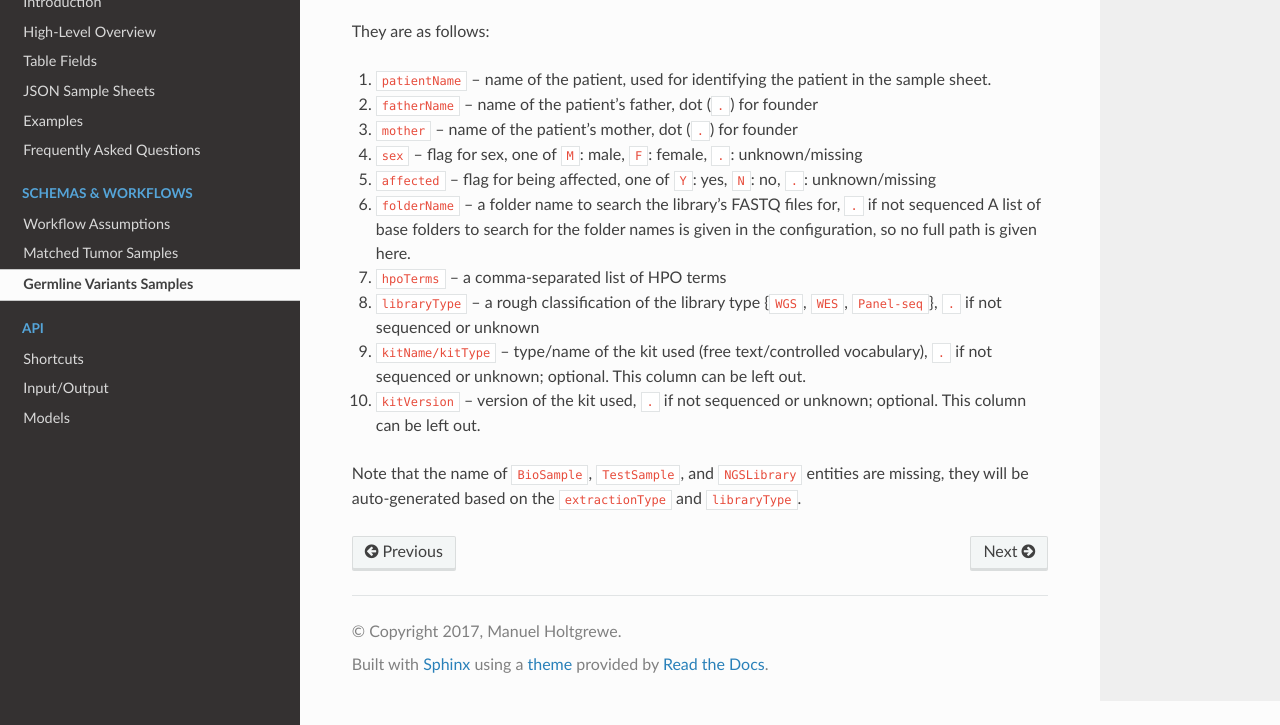
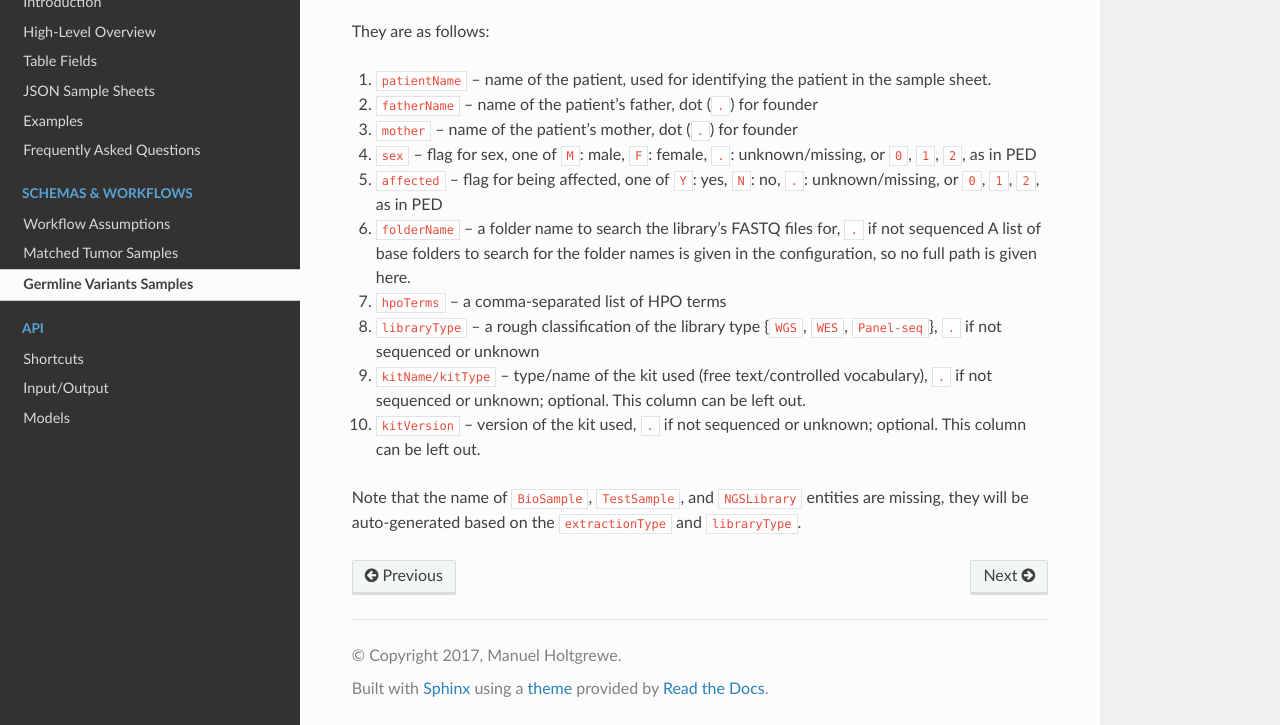
Before and after one commit to bihealth/biomedsheets, a Sphinx documentation site: the page built from docs/source/schema_germline.rst, in a window 1280 px wide and 900 px high, scrolled down 1161 px, cut to the strip 175-900 px from the top of the window. Built offline with Sphinx 7.4.7 and the Read the Docs theme 2.0.0, drawn with Linux system fonts in a browser that asks for light colours.

Commit message:
Updating docs for PED compatibility

```diff
--- a/docs/source/schema_germline.rst
+++ b/docs/source/schema_germline.rst
@@ -55,8 +55,8 @@ They are as follows:
 1. ``patientName`` -- name of the patient, used for identifying the patient in the sample sheet.
 2. ``fatherName`` -- name of the patient's father, dot (``.``) for founder
 3. ``mother`` -- name of the patient's mother, dot (``.``) for founder
-4. ``sex`` -- flag for sex, one of ``M``: male, ``F``: female, ``.``: unknown/missing
-5. ``affected`` -- flag for being affected, one of ``Y``: yes, ``N``: no, ``.``: unknown/missing
+4. ``sex`` -- flag for sex, one of ``M``: male, ``F``: female, ``.``: unknown/missing, or ``0``, ``1``, ``2``, as in PED
+5. ``affected`` -- flag for being affected, one of ``Y``: yes, ``N``: no, ``.``: unknown/missing, or ``0``, ``1``, ``2``, as in PED
 6. ``folderName`` -- a folder name to search the library's FASTQ files for, ``.`` if not sequenced
    A list of base folders to search for the folder names is given in the configuration, so no full path is given here.
 7. ``hpoTerms`` -- a comma-separated list of HPO terms
```
Also changed, not shown: 1 other file.
